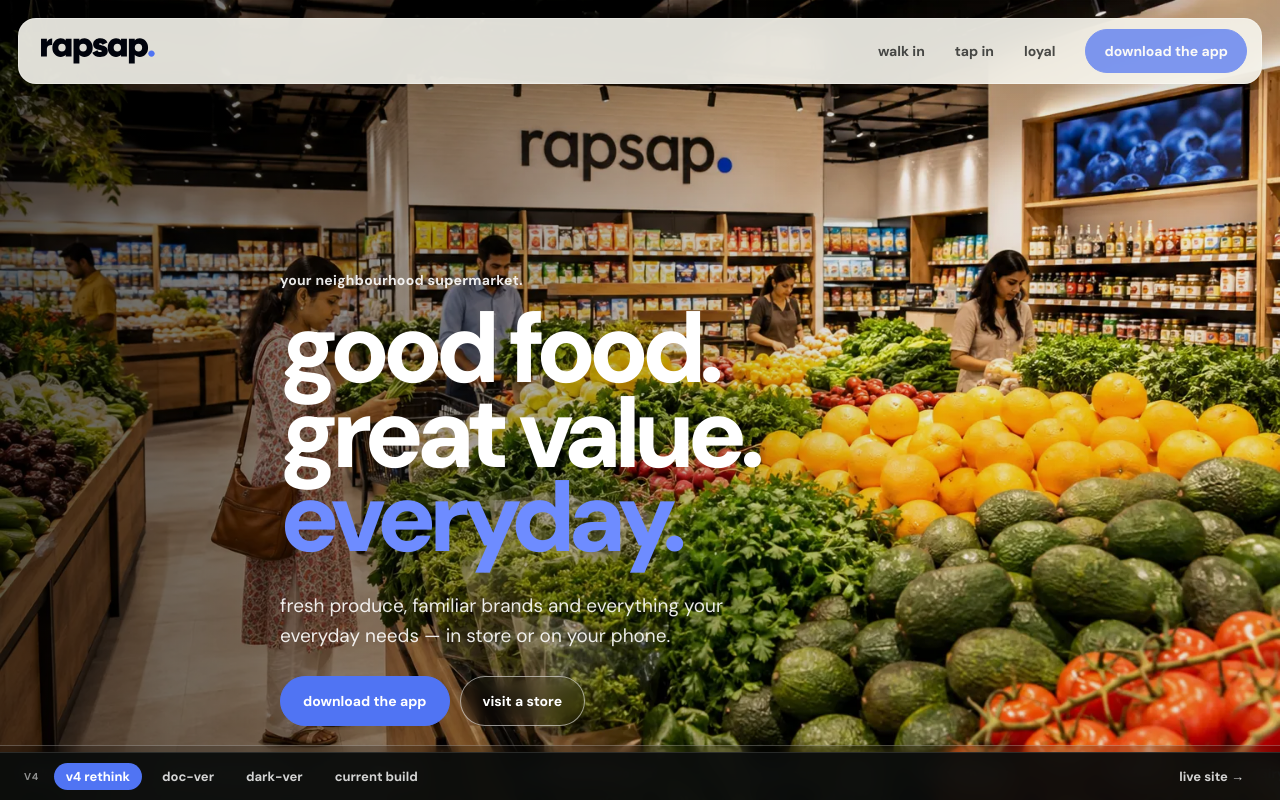
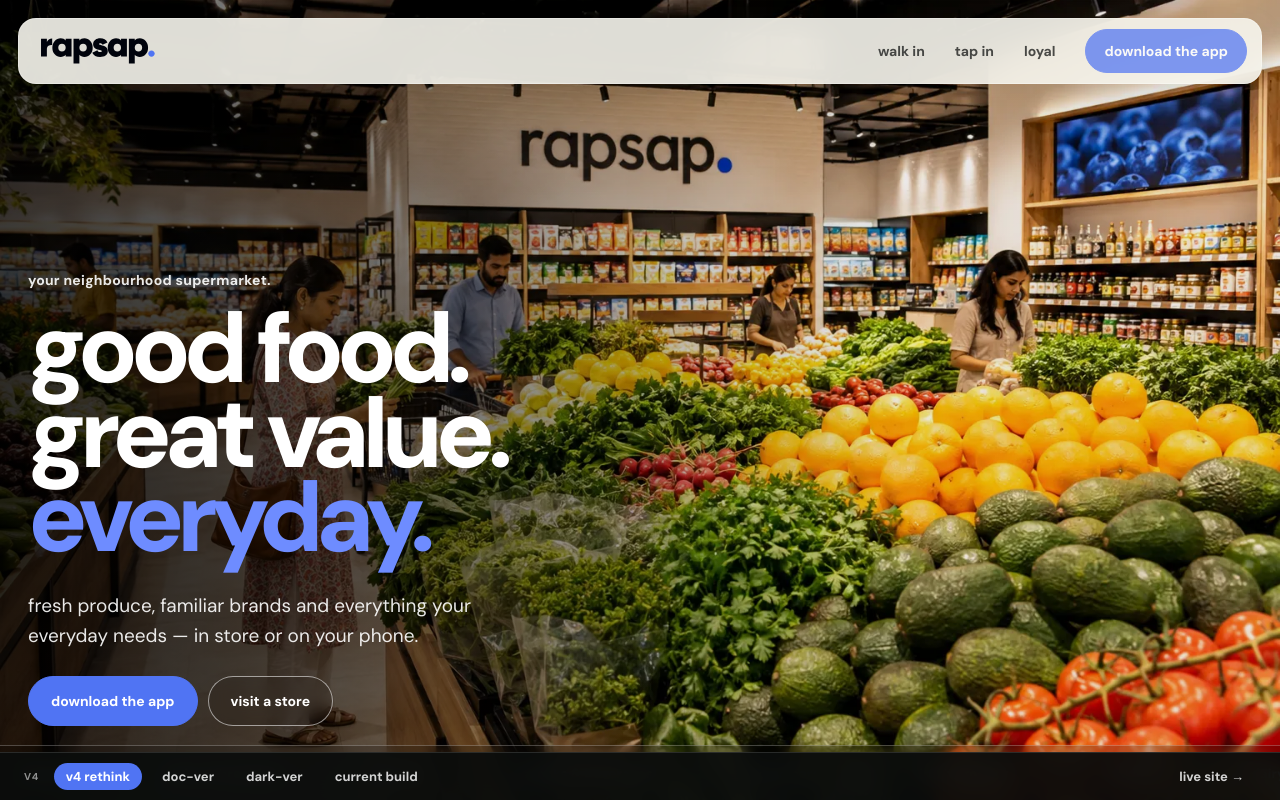
Before and after one commit to yashthakur1/rapsap-web, a website built with Vite: page v4/index.html in a window 1280 px wide. Shown: the top 800 px of the page. Built offline with nearby package versions, Linux system fonts and the light colour scheme.

Commit message:
v4: left-align the hero copy and scrim it against the photo
The guideline caps .hero-content at 720px, and .wrap's auto margins then
centre that block, so the copy floated mid-frame while the nav and every
section below start at the page gutter. Dropping the cap lands the hero on
the same left edge (h1 now at 36px, matching .wrap); h1 breaks on explicit
<br> and .hero-copy keeps its own 520px measure, so nothing reflows.

Adds a soft ellipse on .hero::after between the photo and the content
(z-index 1, under .hero-content's 2). It's sized and centred to cover the
type block and fall off by ~65% across, so the produce on the right stays
at full brightness. Narrow screens already get a full-width vertical fade
from .hero-bg, so there the scrim only lifts the bottom.

```diff
--- a/src/v4.css
+++ b/src/v4.css
@@ -26,6 +26,26 @@
 @media(prefers-reduced-motion:reduce){html{scroll-behavior:auto}.ticker{animation:none}}
 
 /* --------------------------------------------------------------------------
+   Hero: left alignment + text scrim
+   The guideline caps .hero-content at 720px, and .wrap's auto margins then
+   centre that block, so the copy floats mid-frame while every other section
+   starts at the page gutter. Dropping the cap puts the hero on the same left
+   edge as the nav and the sections below; h1 breaks on explicit <br> and
+   .hero-copy keeps its own 520px measure, so nothing reflows.
+
+   The scrim is a soft ellipse anchored bottom-left, sitting above .hero-bg
+   (z-index auto) and below .hero-content (z-index 2). It darkens only the
+   quadrant the type sits in and fades out by ~65% across, leaving the
+   produce on the right at full brightness.
+   -------------------------------------------------------------------------- */
+.hero-content{max-width:none}
+.hero::after{content:'';position:absolute;inset:0;z-index:1;pointer-events:none;background:radial-gradient(75% 95% at 0% 68%,rgba(0,0,0,.62) 0%,rgba(0,0,0,.46) 32%,rgba(0,0,0,.18) 58%,rgba(0,0,0,0) 78%)}
+
+/* Narrow screens already get a full-width vertical fade from .hero-bg, so the
+   scrim only needs to lift the very bottom rather than a corner. */
+@media(max-width:560px){.hero::after{background:radial-gradient(120% 58% at 50% 92%,rgba(0,0,0,.32) 0%,rgba(0,0,0,0) 80%)}}
+
+/* --------------------------------------------------------------------------
    Version switcher (scaffolding — not part of this design)
    -------------------------------------------------------------------------- */
 .vswitch-v4{position:sticky;bottom:0;z-index:999;display:flex;flex-wrap:wrap;align-items:center;gap:8px;padding:10px 24px;background:rgba(11,13,12,.95);-webkit-backdrop-filter:blur(10px);backdrop-filter:blur(10px);font:650 13px/1 "DM Sans",sans-serif;color:rgba(255,255,255,.55);border-top:1px solid rgba(255,255,255,.12)}
```
